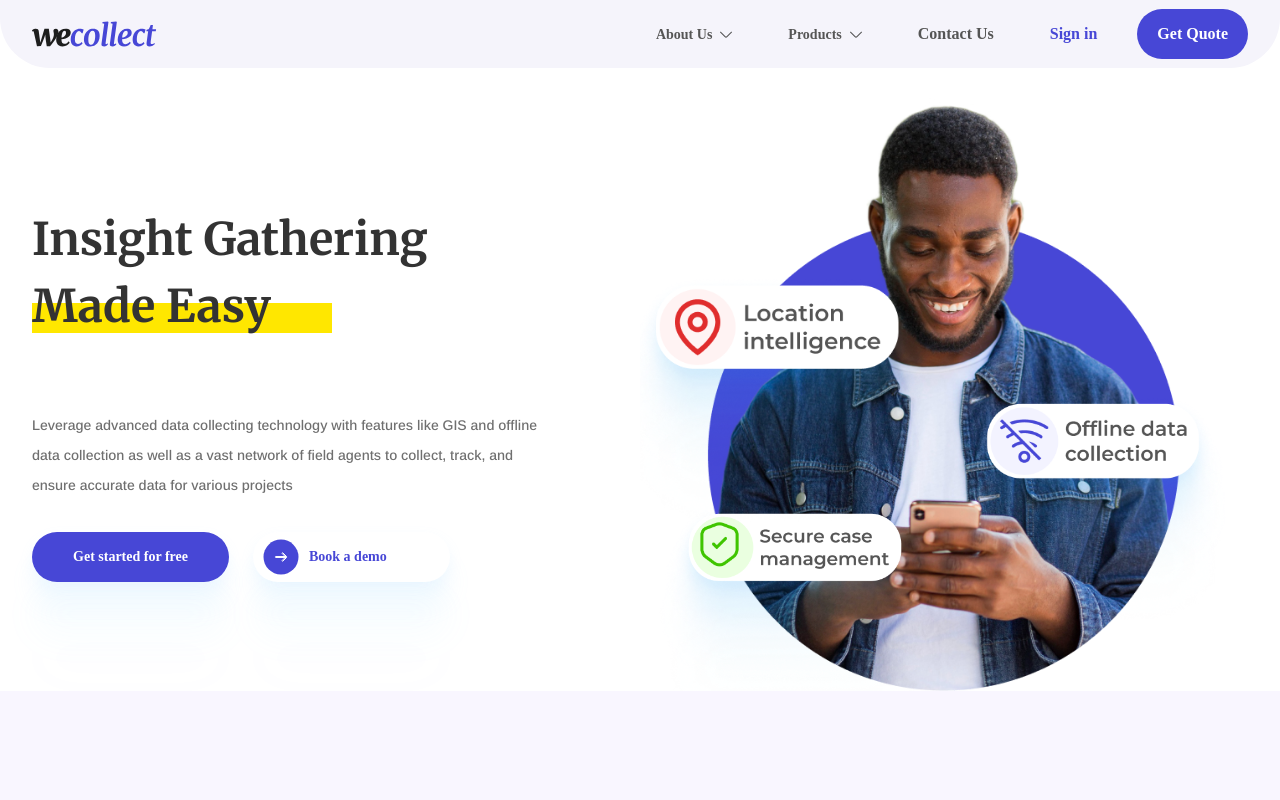
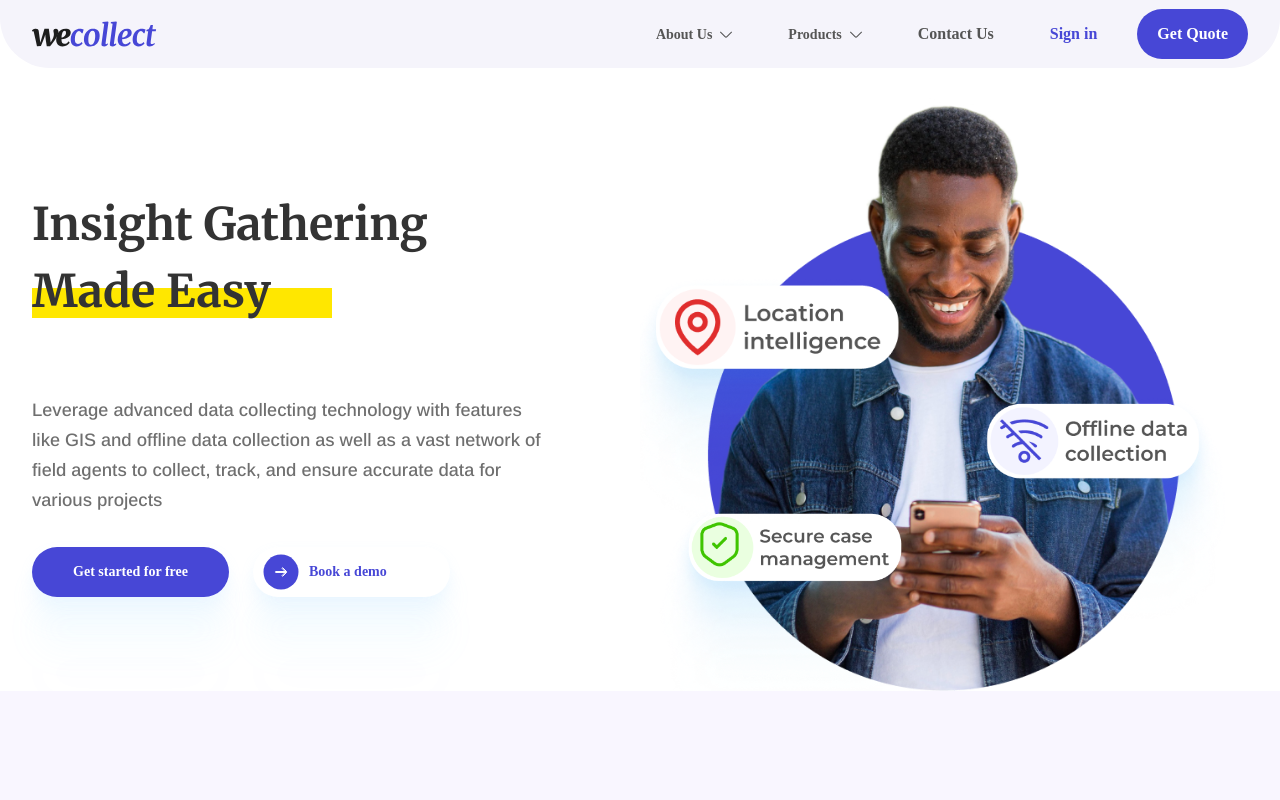
Before and after one commit to Daniekeys/temporary-hosting, a Next.js app: page /home in a window 1280 px wide. Shown: the top 800 px of the page. Built offline with nearby package versions, Linux system fonts and the light colour scheme.

Commit message:
updated the font size

```diff
--- a/components/HomeHero.tsx
+++ b/components/HomeHero.tsx
@@ -95,7 +95,7 @@ function HomeHero() {
               </div>
             </div>
             <p
-              className="text-[#6F6F6F]   font-medium mt-[30px] leading-[30px] text-[14px] font-sans "
+              className="text-[#6F6F6F]   font-medium mt-[30px] leading-[30px] text-[18px] font-sans "
               data-aos="fade-up"
               data-aos-duration="1000"
               data-aos-delay="1200"
```
